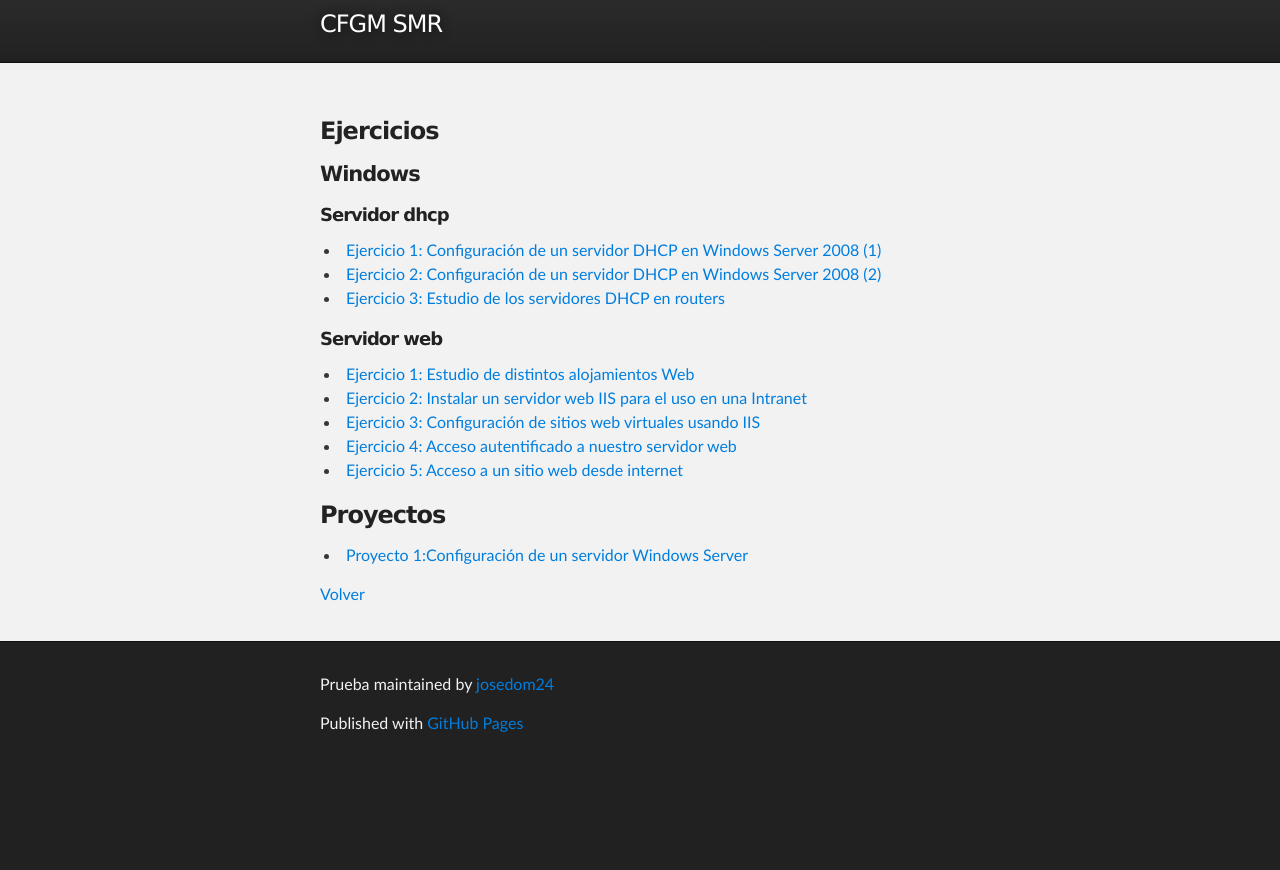
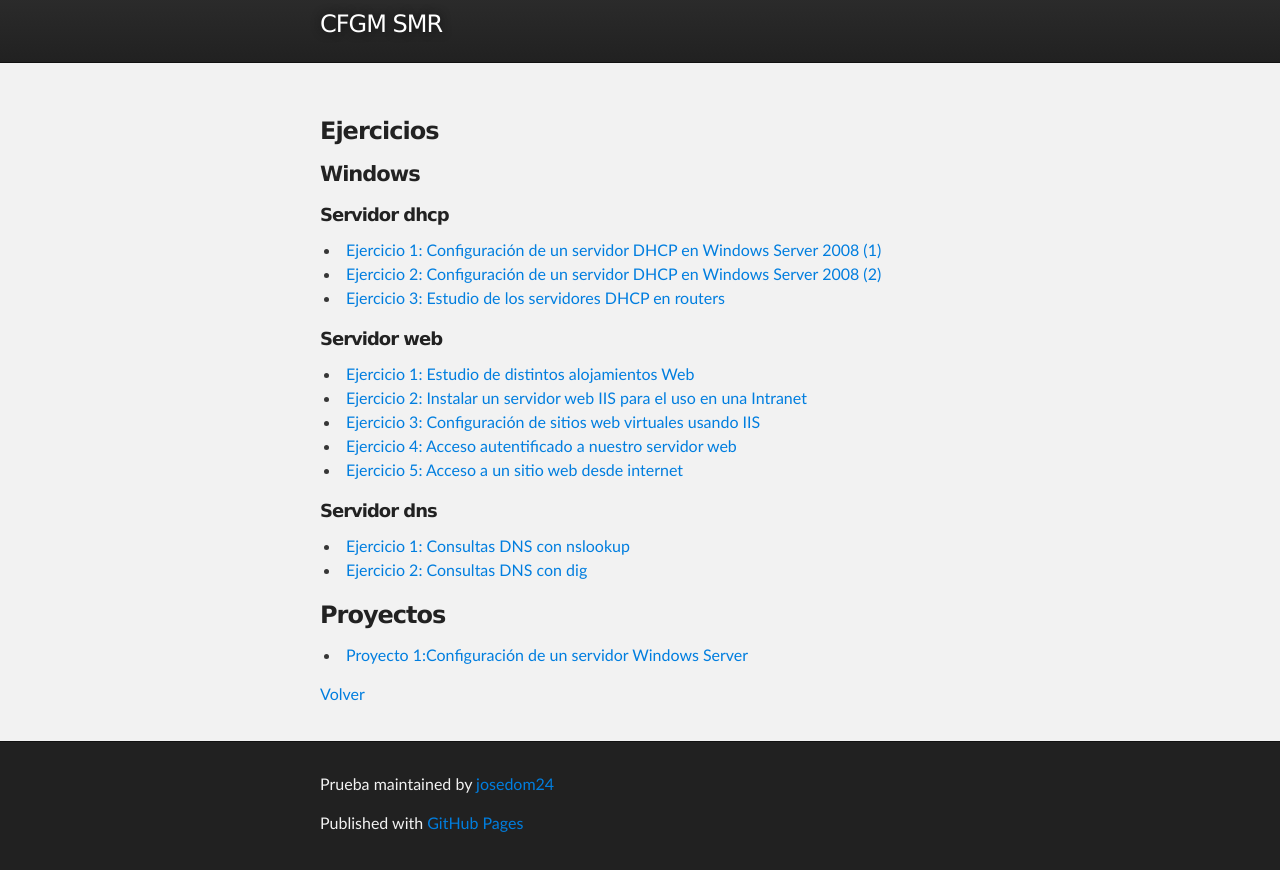
Before and after one commit to josedom24/josedom24.github.io, a Jekyll site: the page built from mod/serviciosgm/index.md, in a window 1280 px wide, cut to the strip 78-948 px from the top of the page. Built offline with Jekyll 4.4.1, drawn with Linux system fonts in a browser that asks for light colours; before the commit the page ends 900 px from its top, so only the background shows below that.

Commit message:
Update index.md

```diff
--- a/mod/serviciosgm/index.md
+++ b/mod/serviciosgm/index.md
@@ -22,6 +22,11 @@ tagline: CFGM SMR
 * [Ejercicio 4: Acceso autentificado a nuestro servidor web](e_web_4)
 * [Ejercicio 5: Acceso a un sitio web desde internet](e_web_5)
 
+##### Servidor dns
+
+* [Ejercicio 1: Consultas DNS con nslookup](e_dns_1)
+* [Ejercicio 2: Consultas DNS con dig](e_dns_2)
+
 ### Proyectos
 * [Proyecto 1:Configuración de un servidor Windows Server](proyecto1)
 
```
